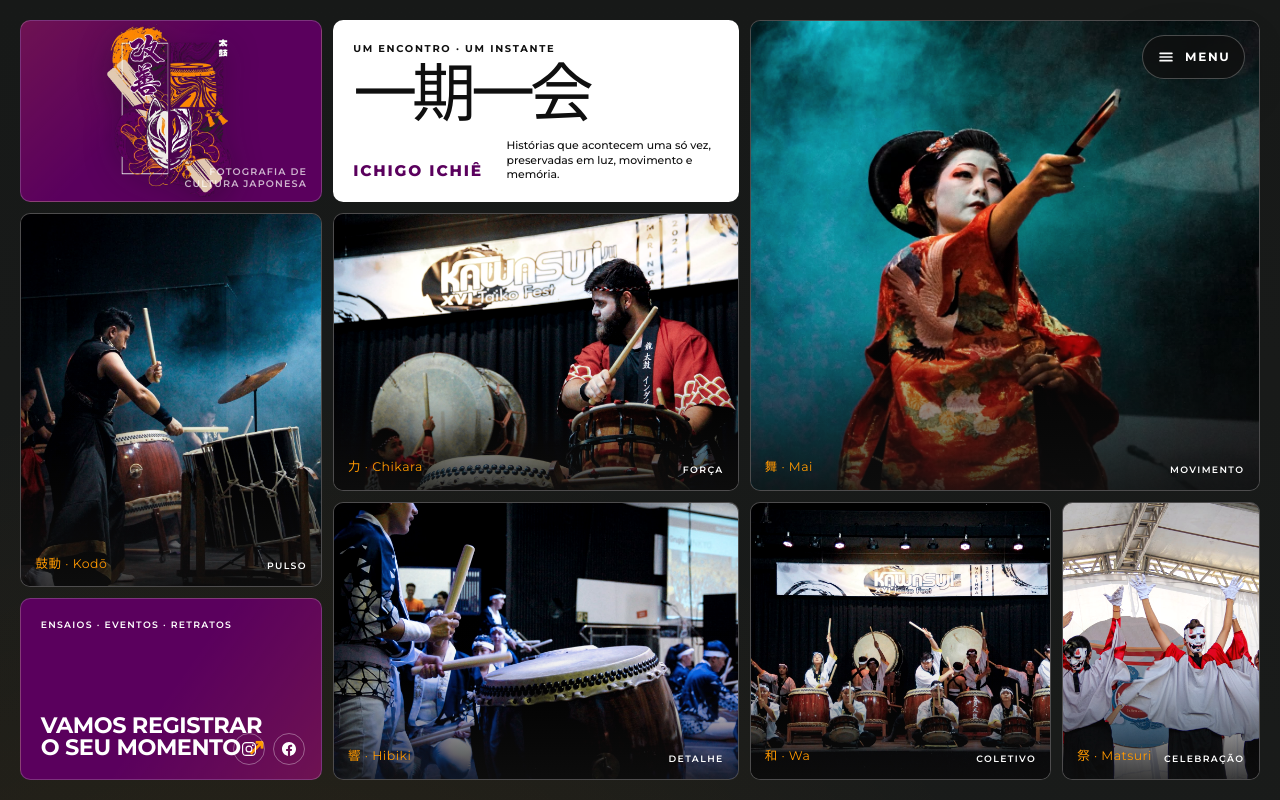
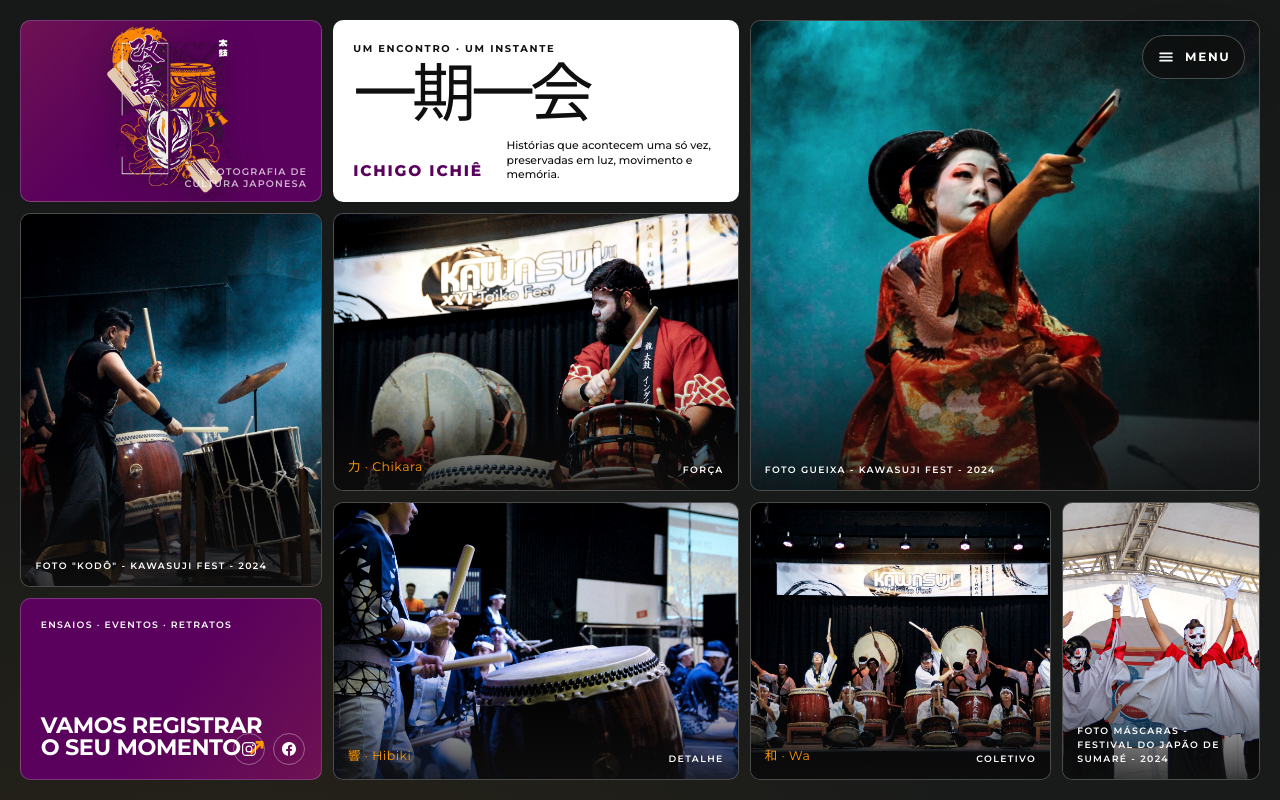
Before and after one commit to Gabriel-Andreoni/portifolio-y, a Next.js app: page / in a window 1280 px wide. Shown: the top 800 px of the page. Built offline with nearby package versions, Linux system fonts and the light colour scheme; a web font is replaced by a local one.

Commit message:
Alteração das legendas das fotos da seção hero

```diff
--- a/app/hero.tsx
+++ b/app/hero.tsx
@@ -6,6 +6,7 @@ import { portfolioPaletteVariables } from "./palette";
 
 type PhotoTileProps = {
   alt: string;
+  caption?: string;
   className: string;
   japanese: string;
   label: string;
@@ -17,6 +18,7 @@ type PhotoTileProps = {
 
 function PhotoTile({
   alt,
+  caption,
   className,
   japanese,
   label,
@@ -39,6 +41,10 @@ function PhotoTile({
         style={{ objectPosition: position }}
       />
       <figcaption className="absolute right-[clamp(0.8rem,1.1vw,1.1rem)] bottom-[clamp(0.75rem,1vw,1rem)] left-[clamp(0.8rem,1.1vw,1.1rem)] z-[2] flex items-end justify-between gap-3 font-[family-name:var(--font-utility)] text-[clamp(0.58rem,0.72vw,0.72rem)] font-semibold tracking-[0.15em] uppercase">
+        {caption ? (
+          <span className="text-[var(--palette-paper)]">{caption}</span>
+        ) : (
+          <>
             <span className="font-[family-name:var(--font-display)] text-[clamp(0.78rem,0.95vw,0.98rem)] font-normal tracking-[0.04em] text-[var(--palette-orange)] normal-case">
               <span
                 className="font-[family-name:var(--font-japanese)]"
@@ -49,6 +55,8 @@ function PhotoTile({
               · {romanized}
             </span>
             <span>{label}</span>
+          </>
+        )}
       </figcaption>
     </figure>
   );
@@ -105,6 +113,7 @@ export default function Hero() {
 
         <PhotoTile
           alt="Artista de dança tradicional japonesa sob luz cênica"
+          caption="Foto Gueixa - Kawasuji Fest - 2024"
           className="[grid-area:1/8/6/13] max-lg:min-h-[min(36rem,78svh)] max-lg:[grid-column:1/-1] max-lg:[grid-row:auto] max-sm:min-h-124"
           japanese="舞"
           label="movimento"
@@ -116,6 +125,7 @@ export default function Hero() {
 
         <PhotoTile
           alt="Taikoísta tocando durante uma apresentação"
+          caption={'Foto "Kodô" - Kawasuji Fest - 2024'}
           className="[grid-area:3/1/7/4] max-lg:min-h-96 max-lg:[grid-column:auto] max-lg:[grid-row:auto] max-sm:min-h-76"
           japanese="鼓動"
           label="pulso"
@@ -193,6 +203,7 @@ export default function Hero() {
 
         <PhotoTile
           alt="Artistas mascarados em uma apresentação cultural"
+          caption="Foto Máscaras - Festival do Japão de Sumaré - 2024"
           className="[grid-area:6/11/9/13] max-lg:min-h-96 max-lg:[grid-column:auto] max-lg:[grid-row:auto] max-sm:min-h-76"
           japanese="祭"
           label="celebração"
```
Lines whose indentation alone changed are shown as unchanged.
